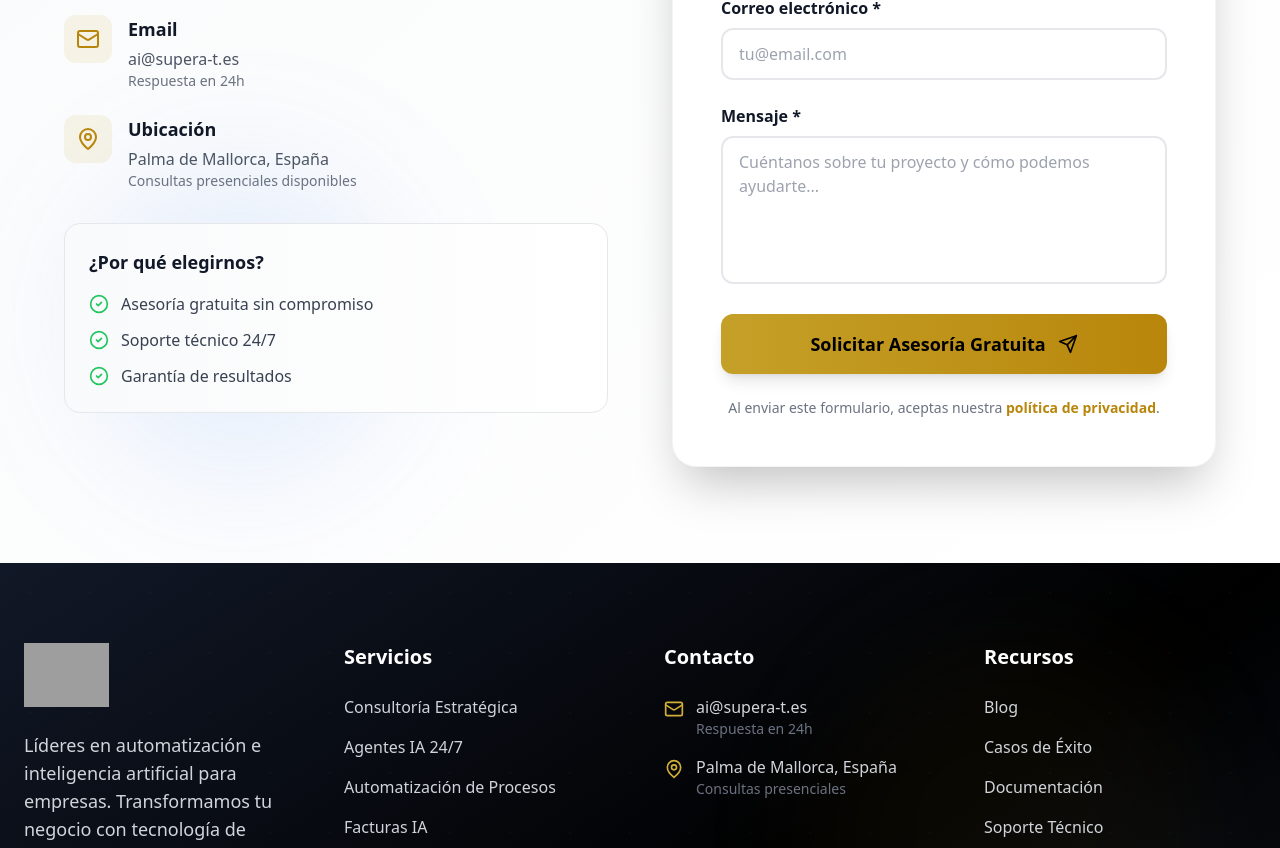
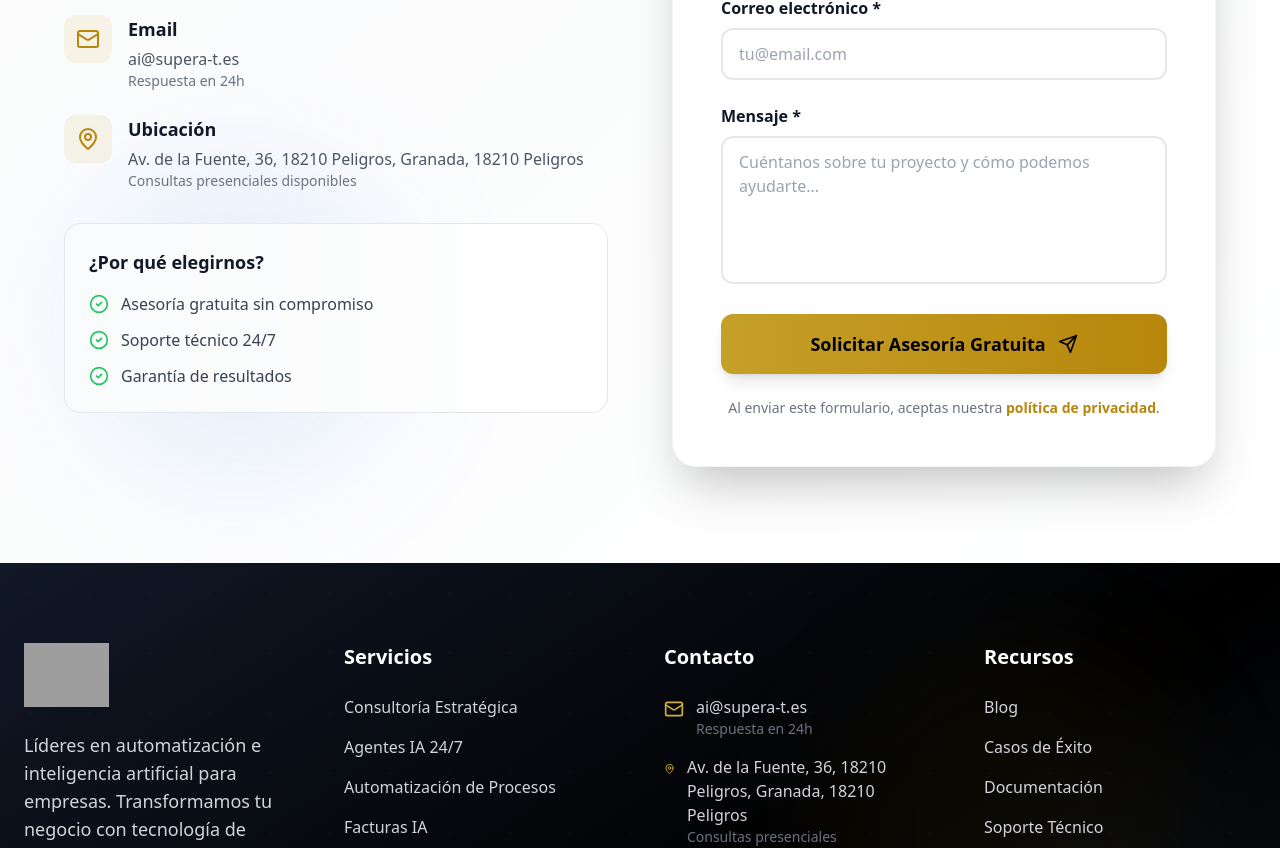
Before and after one commit to Jorge4luque/AISupera-T, a React (Vite) app: page / in a window 1280 px wide. Shown: the part 6753-7601 px from the top of the page. Built offline with nearby package versions, Linux system fonts and the light colour scheme; grey boxes are pictures that could not be loaded.

Commit message:
fix: Actualizar dirección de contacto a Peligros, Granada

```diff
--- a/src/components/Footer.tsx
+++ b/src/components/Footer.tsx
@@ -91,7 +91,7 @@ export default function Footer() {
               <div className="flex items-start space-x-3">
                 <MapPin className="w-5 h-5 text-gold-400 mt-1" />
                 <div>
-                  <p className="text-gray-300">Palma de Mallorca, España</p>
+                  <p className="text-gray-300">Av. de la Fuente, 36, 18210 Peligros, Granada, 18210 Peligros</p>
                   <p className="text-sm text-gray-500">Consultas presenciales</p>
                 </div>
               </div>
--- a/src/pages/Home.tsx
+++ b/src/pages/Home.tsx
@@ -1071,7 +1071,7 @@ function Home() {
                   </div>
                   <div>
                     <h4 className="text-lg font-semibold text-gray-900 mb-1">Ubicación</h4>
-                    <p className="text-gray-600">Palma de Mallorca, España</p>
+                    <p className="text-gray-600">Av. de la Fuente, 36, 18210 Peligros, Granada, 18210 Peligros</p>
                     <p className="text-sm text-gray-500">Consultas presenciales disponibles</p>
                   </div>
                 </div>
```
